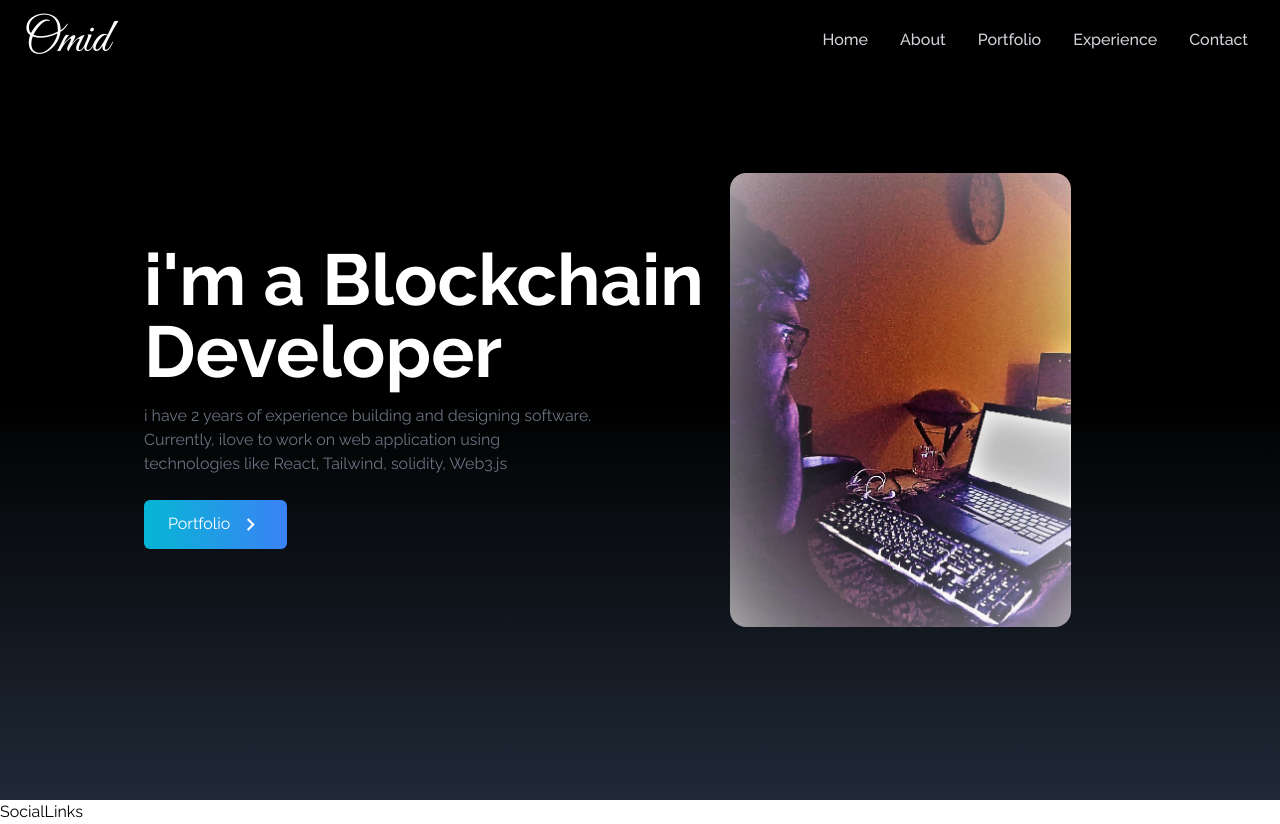
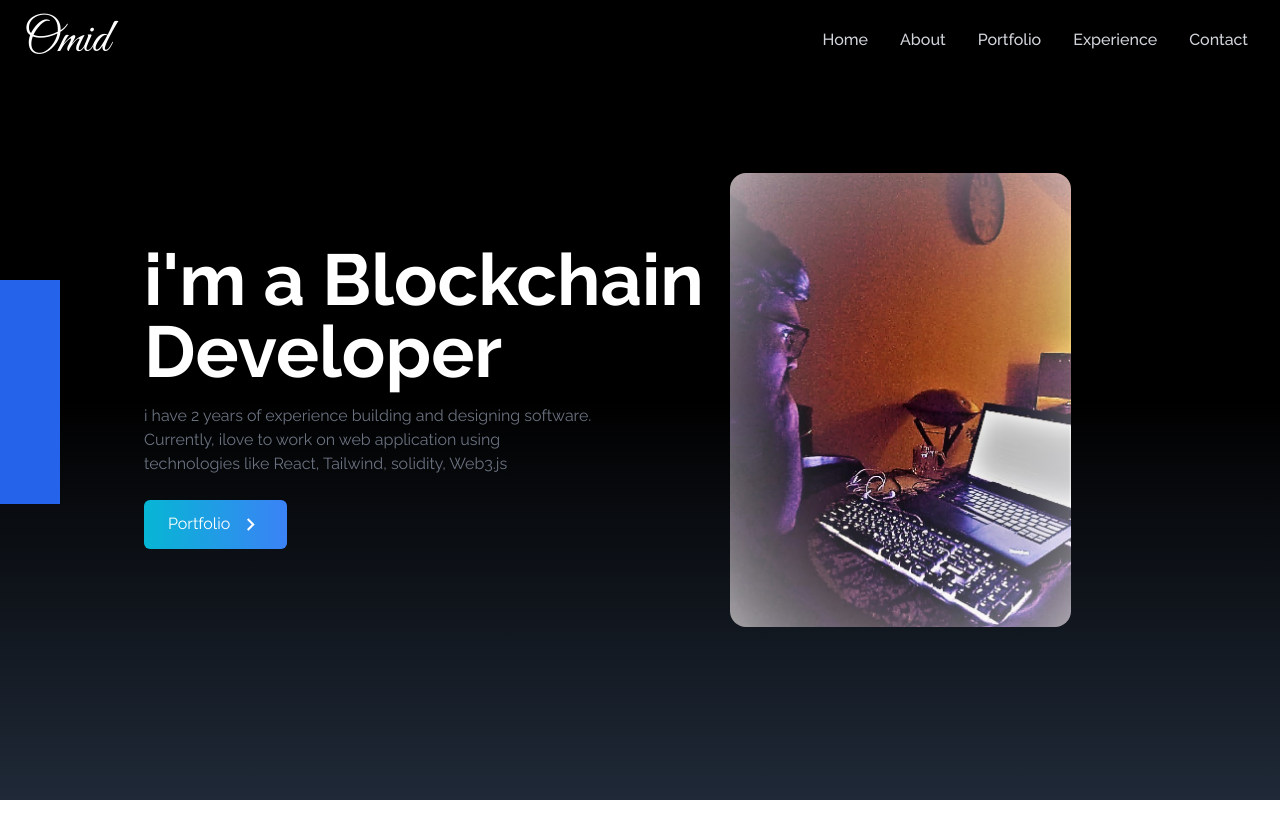
Before and after one commit to atroopa/React_portfolio_two, a React (Create React App) app: page / in a window 1280 px wide. After the commit the page ends 800 px from the top, so only its background shows below. Built offline with nearby package versions, Linux system fonts and the light colour scheme.

Commit message:
socila links not compile icons

```diff
--- a/src/components/SocialLinks.jsx
+++ b/src/components/SocialLinks.jsx
@@ -1,9 +1,77 @@
 import React from 'react'
+import {FaGithub, FaLinkedin} from 'react-icons/fa';
+import {HiOutlineMail} from  'react-icons/hi';
+import {BsFillPersonLinesFill} from 'react-icons/bs';
 
 const SocialLinks = () => {
+
+  const links = [
+      {
+        id:1,
+        child :(
+          <>
+
+            LinkedIn  <FaLinkedin size={30} className="ml-5"/>
+
+          </>
+        ),
+        href : "https//www.linkedin.com",
+        style: 'rounded-tr-md'
+      },
+      {
+        id:2,
+        child :(
+          <>
+
+            GitHub  <FaGithub size={30} className="ml-5"/>
+
+          </>
+        ),
+        href : "https//www.github.com/atroopa",
+
+      },
+      {
+        id: 3,
+        child :(
+          <>
+
+            Mail  <HiOutlineMail size={30} className="ml-5"/>
+
+          </>
+        ),
+        href : "mailto:atroopa@gmail.com",
+      },
+      {
+        id:4,
+        child :(
+          <>
+
+            Resume <BsFillPersonLinesFill size={30} className="ml-5"/>
+
+          </>
+        ),
+        href : "/resume.pdf",
+        style: 'rounded-br-md',
+        download: true
+      }
+  ]
+
   return (
-    <div>SocialLinks</div>
-  )
+    <div className='flex flex-col top-[35%] left-0 fixed'>
+      <ul>
+        {links.map((id, child, href, style, download) => (
+            <li key={id} className={`flex justify-between items-center w-40 h-14 px-4 bg-blue-600 ml-[-100px] hover:rounded-md duration-300 hover:ml-[0.5px] ${style}` }>
+              <a href={href}
+                className='flex justify-center items-center w-full text-white'
+                download={download}
+                >
+                {child}
+              </a>
+            </li>
+        ))}
+      </ul>
+    </div>
+  );
 }
 
-export default SocialLinks
+export default SocialLinks;
```
Also changed, not shown: 1 other file (tests, documents, lock files or other folders).
